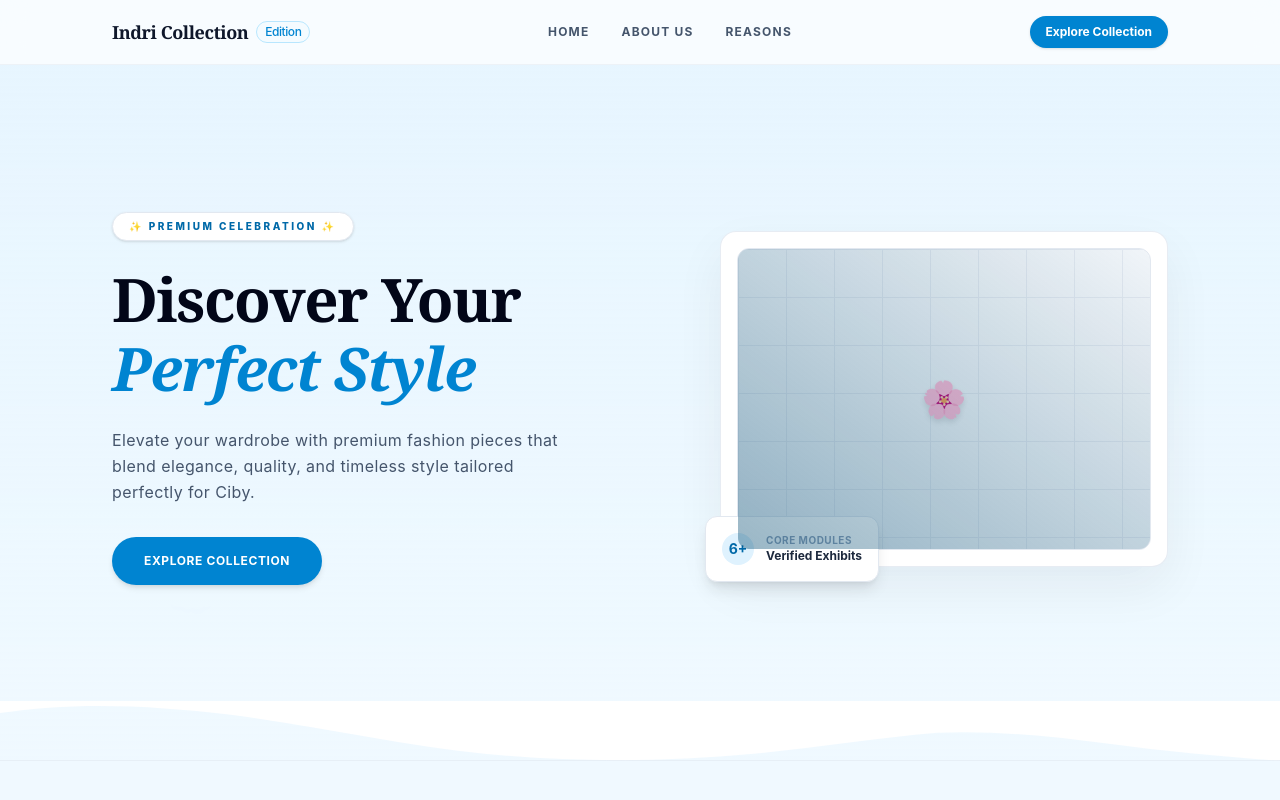
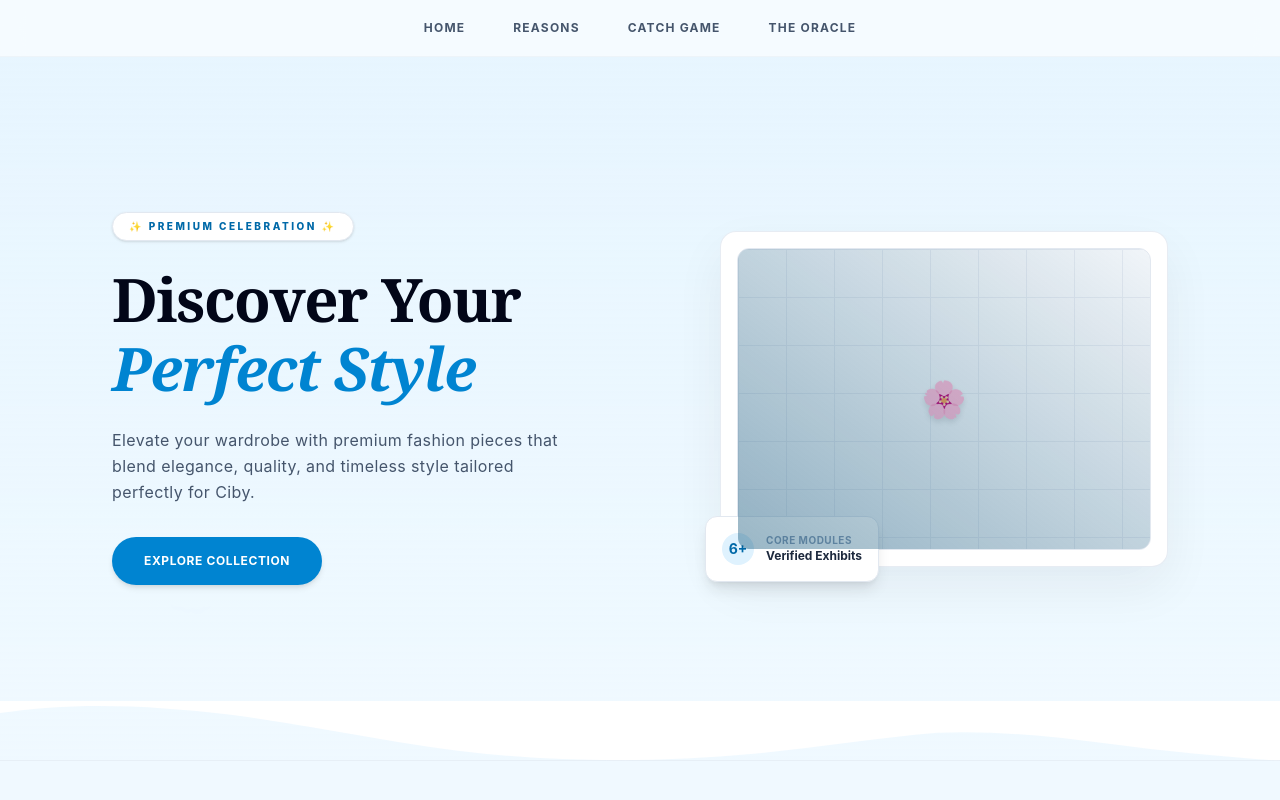
Before and after one commit to femnixx/birthday-20-ciby, a Next.js app: page / in a window 1280 px wide. Shown: the top 800 px of the page. Built offline with nearby package versions, Linux system fonts and the light colour scheme.

Commit message:
feat: add smnooth anims to navbar and change page.tsx to apply it

```diff
--- a/app/components/Navbar.tsx
+++ b/app/components/Navbar.tsx
@@ -3,23 +3,29 @@
 import { motion } from 'framer-motion';
 
 export default function Navbar() {
+  const links = [
+    { name: "Home", href: "#hero" },
+    { name: "Reasons", href: "#reasons" },
+    { name: "Catch Game", href: "#catch-game" },
+    { name: "The Oracle", href: "#fortune-cookie" }
+  ];
+
   return (
-    <nav className="fixed top-0 w-full bg-white/70 backdrop-blur-md z-50 border-b border-slate-200/50">
-      <div className="max-w-6xl mx-auto px-6 md:px-12 py-4 flex justify-between items-center">
-        <motion.span
-          whileHover={{ scale: 1.02 }}
-          className="font-serif text-lg font-black tracking-tight text-slate-900 flex items-center gap-2"
-        >
-          Indri Collection <span className="text-xs font-sans font-medium text-sky-600 border border-sky-200 bg-sky-50/50 px-2 py-0.5 rounded-full">Edition</span>
-        </motion.span>
-        <div className="hidden md:flex space-x-8 text-xs font-bold tracking-widest uppercase text-slate-600">
-          <a href="#hero" className="hover:text-sky-600 transition-colors">Home</a>
-          <a href="#about" className="hover:text-sky-600 transition-colors">About Us</a>
-          <a href="#reasons" className="hover:text-sky-600 transition-colors">Reasons</a>
-        </div>
-        <button className="bg-sky-600 hover:bg-sky-700 text-white text-xs font-bold px-4 py-2 rounded-full transition shadow-sm md:block hidden">
-          Explore Collection
-        </button>
+    <nav className="fixed top-0 left-0 w-full bg-white/60 backdrop-blur-md z-50 border-b border-slate-200/40 flex justify-center items-center py-4">
+      <div className="flex items-center gap-6 md:gap-8 text-xs font-bold tracking-widest uppercase text-slate-600">
+        {links.map((link, i) => (
+          <motion.a
+            key={i}
+            href={link.href}
+            className="relative hover:text-sky-600 transition-colors duration-200 py-1 px-2 group"
+            whileHover={{ scale: 1.1, y: -1 }}
+            whileTap={{ scale: 0.95 }}
+          >
+            {link.name}
+            {/* Smooth sliding underline decorative bar */}
+            <span className="absolute bottom-0 left-0 w-0 h-0.5 bg-sky-500 transition-all duration-300 group-hover:w-full" />
+          </motion.a>
+        ))}
       </div>
     </nav>
   );
--- a/app/page.tsx
+++ b/app/page.tsx
@@ -19,44 +19,77 @@ export default function Page() {
     { icon: "🌈", title: "All of You", text: "Every little part of you, every quirk, every habit — I'd choose all of it, every day." },
   ];
 
+  // Grid container orchestration variants
   const containerVariants: Variants = {
     hidden: { opacity: 0 },
     show: {
       opacity: 1,
-      transition: { staggerChildren: 0.1 }
+      transition: { staggerChildren: 0.12, delayChildren: 0.1 }
     }
   };
 
+  // Card items fly upwards from an angle on reveal, and collapse smoothly on exit
   const itemVariants: Variants = {
-    hidden: { opacity: 0, y: 40 },
+    hidden: { opacity: 0, y: 50, scale: 0.9, rotateX: -10 },
     show: {
       opacity: 1,
       y: 0,
+      scale: 1,
+      rotateX: 0,
       transition: {
         type: "spring",
         stiffness: 100,
-        damping: 20
+        damping: 18
       }
     }
   };
 
+  // Section level wrapper entry and exit behaviors
+  const sectionFadeReveal: Variants = {
+    offscreen: { opacity: 0, y: 60, scale: 0.98 },
+    onscreen: {
+      opacity: 1,
+      y: 0,
+      scale: 1,
+      transition: { type: "spring", stiffness: 70, damping: 20, duration: 0.8 }
+    }
+  };
+
   return (
-    <div className="min-h-screen bg-sky-50 text-slate-900 relative overflow-x-hidden antialiased selection:bg-sky-200 selection:text-sky-900">
+    <div className="min-h-screen bg-sky-50 text-slate-900 relative overflow-x-hidden antialiased selection:bg-sky-200 selection:text-sky-900 perspective-1000">
       <FloatingElements />
       <Navbar />
-      <HeroSection />
 
-      {/* Collection Grid Container */}
-      <section id="reasons" className="py-28 bg-sky-50/50 relative border-t border-slate-200/60 z-20">
+      {/* Hero Wrapper Section */}
+      <motion.div
+        initial="offscreen"
+        whileInView="onscreen"
+        exit="offscreen"
+        viewport={{ once: false, amount: 0.15 }}
+        variants={sectionFadeReveal}
+      >
+        <HeroSection />
+      </motion.div>
+
+      {/* Collection Grid Container Section */}
+      <motion.section
+        id="reasons"
+        className="py-28 bg-sky-50/50 relative border-t border-slate-200/60 z-20"
+        initial="offscreen"
+        whileInView="onscreen"
+        exit="offscreen"
+        viewport={{ once: false, amount: 0.1 }}
+        variants={sectionFadeReveal}
+      >
         <div className="absolute top-40 left-10 w-40 h-40 bg-sky-200/40 rounded-full filter blur-2xl pointer-events-none" />
         <div className="absolute bottom-40 right-10 w-48 h-48 bg-indigo-200/30 rounded-full filter blur-3xl pointer-events-none" />
 
         <div className="max-w-6xl mx-auto px-6 md:px-12">
           <motion.div
-            initial={{ opacity: 0, y: 15 }}
-            whileInView={{ opacity: 1, y: 0 }}
-            viewport={{ once: true, margin: "-100px" }}
             className="text-center mb-24 space-y-2"
+            initial={{ opacity: 0, scale: 0.9 }}
+            whileInView={{ opacity: 1, scale: 1 }}
+            transition={{ duration: 0.5 }}
           >
             <h2 className="text-3xl md:text-5xl font-serif font-black tracking-tight text-slate-950">
               Our <span className="text-sky-600 italic font-bold">Collection</span>
@@ -71,7 +104,6 @@ export default function Page() {
             variants={containerVariants}
             initial="hidden"
             whileInView="show"
-            viewport={{ once: true, margin: "-60px" }}
             className="grid grid-cols-1 md:grid-cols-2 lg:grid-cols-3 gap-8"
           >
             {reasons.map((r, i) => {
@@ -80,8 +112,14 @@ export default function Page() {
                 <motion.div
                   key={i}
                   variants={itemVariants}
-                  whileHover={{ y: -6 }}
-                  transition={{ type: "spring", stiffness: 350, damping: 22 }}
+                  whileHover={{
+                    y: -10,
+                    scale: 1.03,
+                    rotateZ: i % 2 === 0 ? 1 : -1,
+                    boxShadow: "0px 20px 30px rgba(14, 165, 233, 0.1)"
+                  }}
+                  whileTap={{ scale: 0.98 }}
+                  transition={{ type: "spring", stiffness: 400, damping: 20 }}
                   className={`h-full ${offsetClass}`}
                 >
                   <ReasonCard {...r} />
@@ -90,13 +128,40 @@ export default function Page() {
             })}
           </motion.div>
         </div>
-      </section>
+      </motion.section>
 
-      {/* Injecting Games Pipelines Instead of Old Sections */}
-      <CatchGame />
-      <FortuneCookie />
+      {/* Catch Game Section Wrapper */}
+      <motion.div
+        initial="offscreen"
+        whileInView="onscreen"
+        exit="offscreen"
+        viewport={{ once: false, amount: 0.2 }}
+        variants={sectionFadeReveal}
+        whileHover={{ scale: 1.005 }}
+        transition={{ type: "spring", stiffness: 300 }}
+      >
+        <CatchGame />
+      </motion.div>
 
-      <ArcadeFooter />
+      {/* Fortune Cookie Section Wrapper */}
+      <motion.div
+        initial="offscreen"
+        whileInView="onscreen"
+        exit="offscreen"
+        viewport={{ once: false, amount: 0.2 }}
+        variants={sectionFadeReveal}
+      >
+        <FortuneCookie />
+      </motion.div>
+
+      {/* Footer Wrapper */}
+      <motion.div
+        initial={{ opacity: 0 }}
+        whileInView={{ opacity: 1 }}
+        transition={{ duration: 0.6 }}
+      >
+        <ArcadeFooter />
+      </motion.div>
     </div>
   );
 }
```
